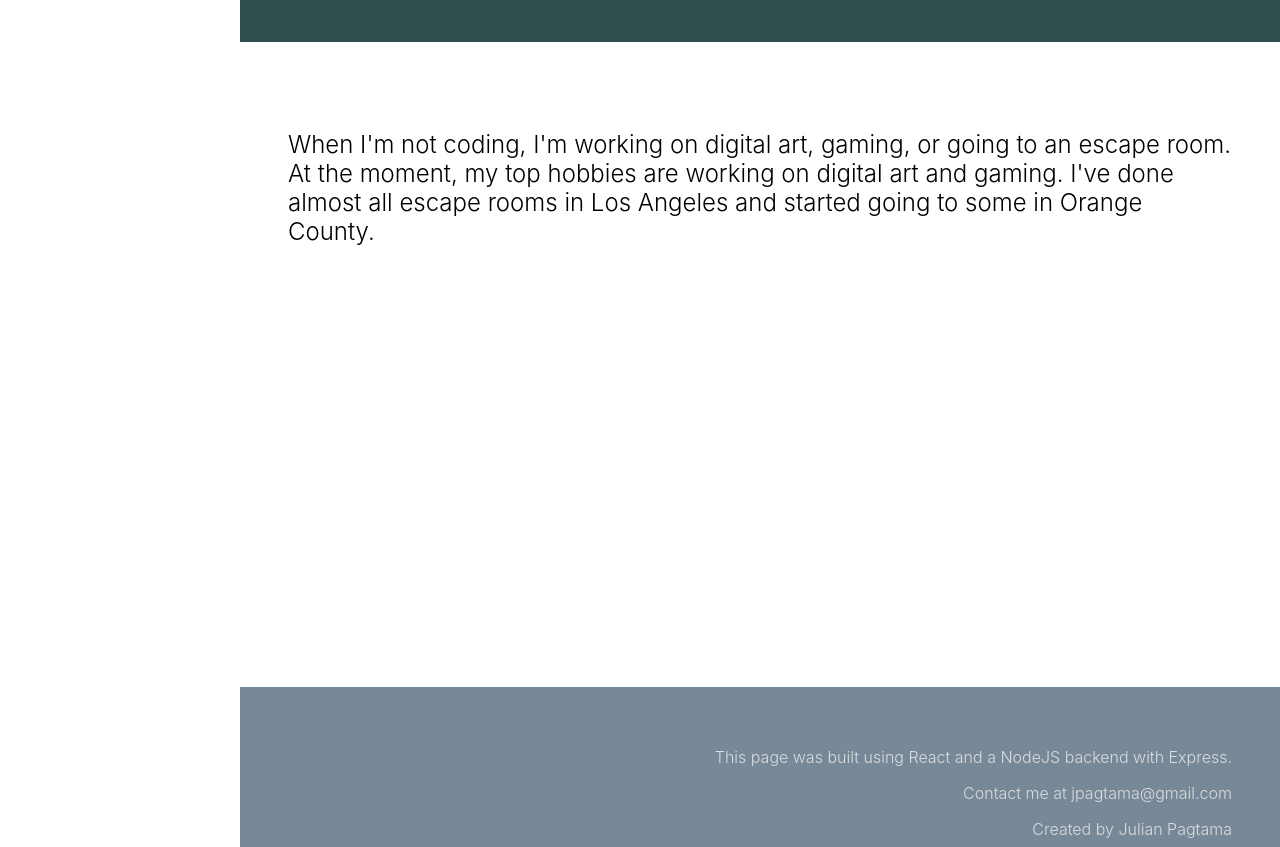
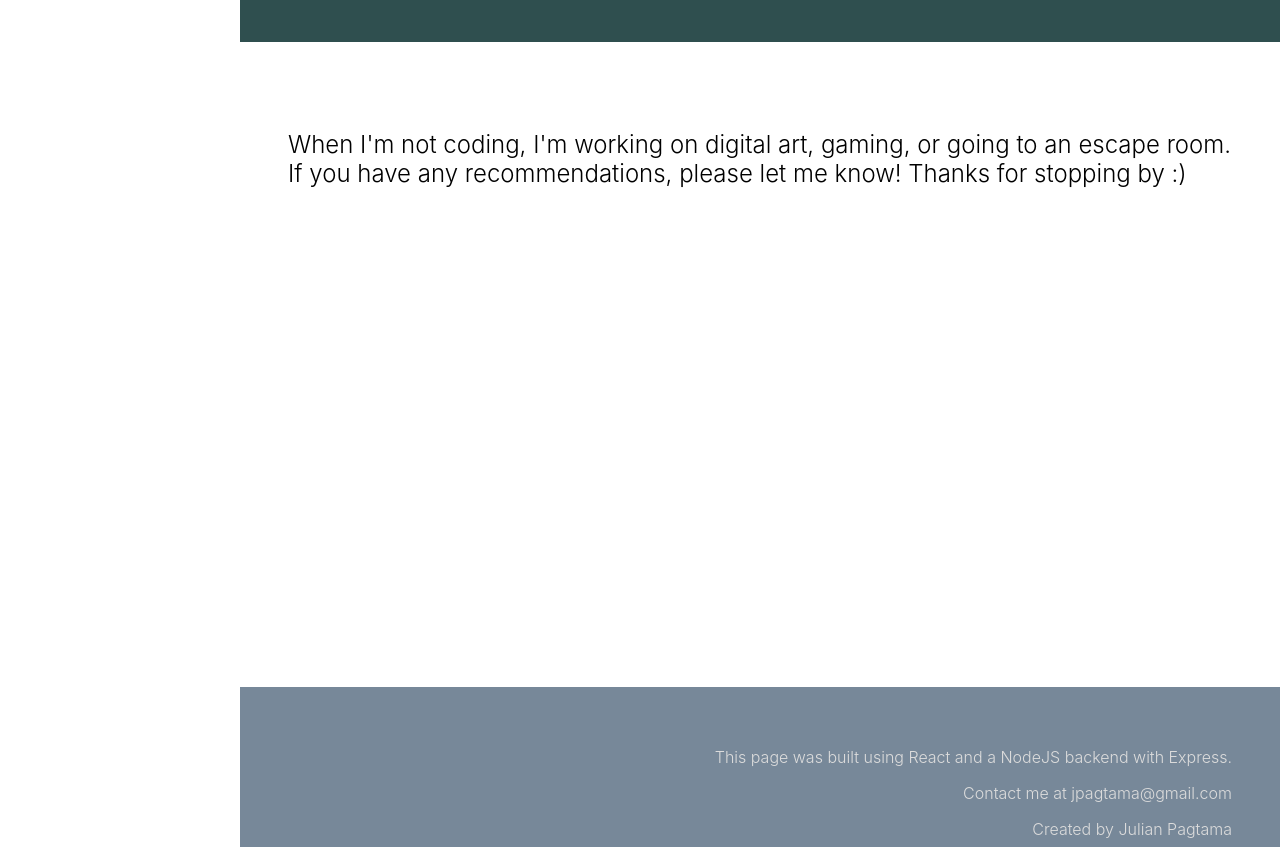
Before and after one commit to jpagtama/mywebsite, a React (Create React App) app in the folder client/: page / in a window 1280 px wide. Shown: the part 4640-5487 px from the top of the page. Built offline with nearby package versions, Linux system fonts and the light colour scheme.

Commit message:
Modifies Interests summary

```diff
--- a/client/src/components/Interests.jsx
+++ b/client/src/components/Interests.jsx
@@ -19,7 +19,7 @@ const Interests = () => {
         <h1 ref={ref} className={inView? styles.slideIn: ''}>Interests</h1>
       </div>
       <p className={styles.desc}>
-        When I'm not coding, I'm working on digital art, gaming, or going to an escape room. At the moment, my top hobbies are working on digital art and gaming. I've done almost all escape rooms in Los Angeles and started going to some in Orange County.
+        When I'm not coding, I'm working on digital art, gaming, or going to an escape room. If you have any recommendations, please let me know! Thanks for stopping by :)
       </p>
 
     </React.Fragment>
```
